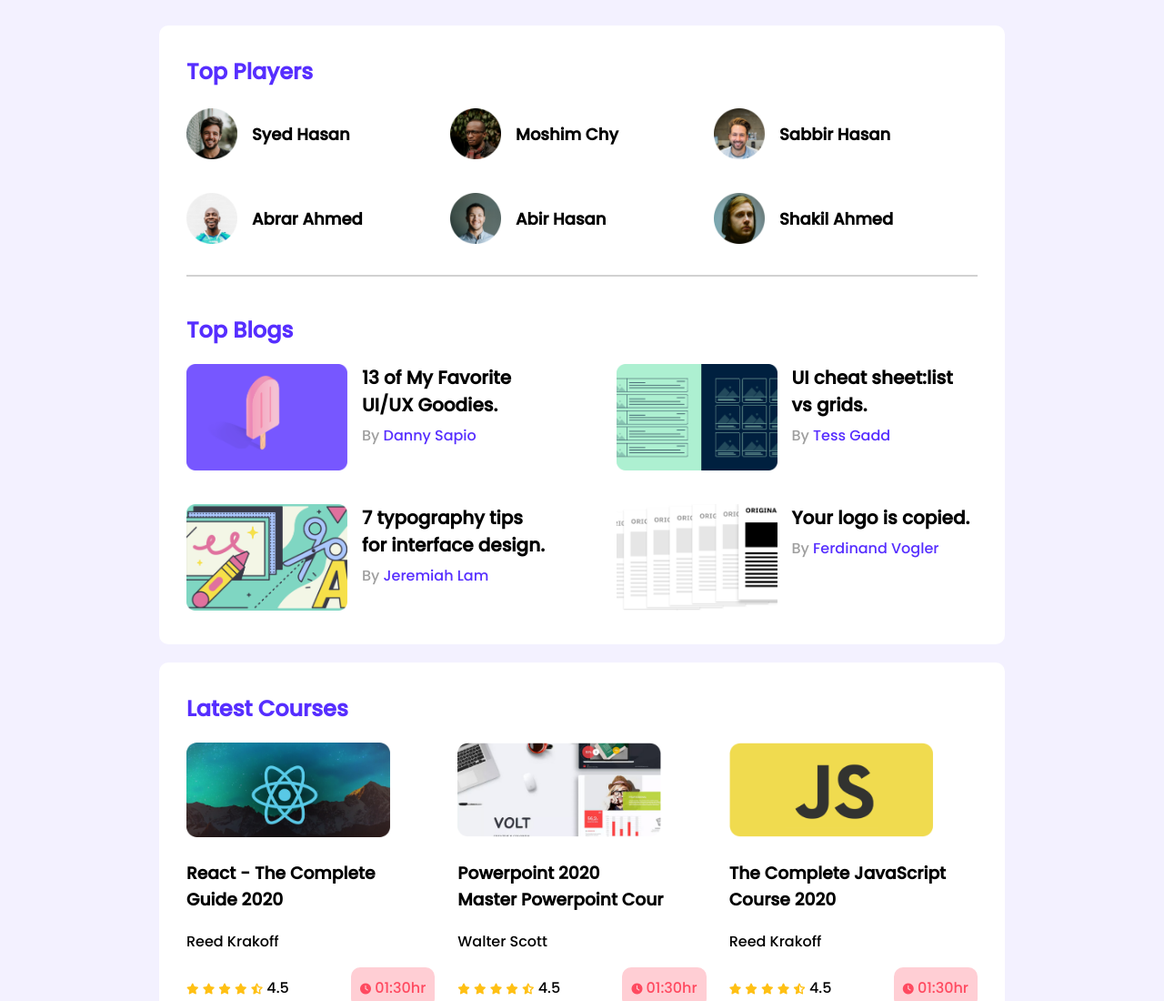
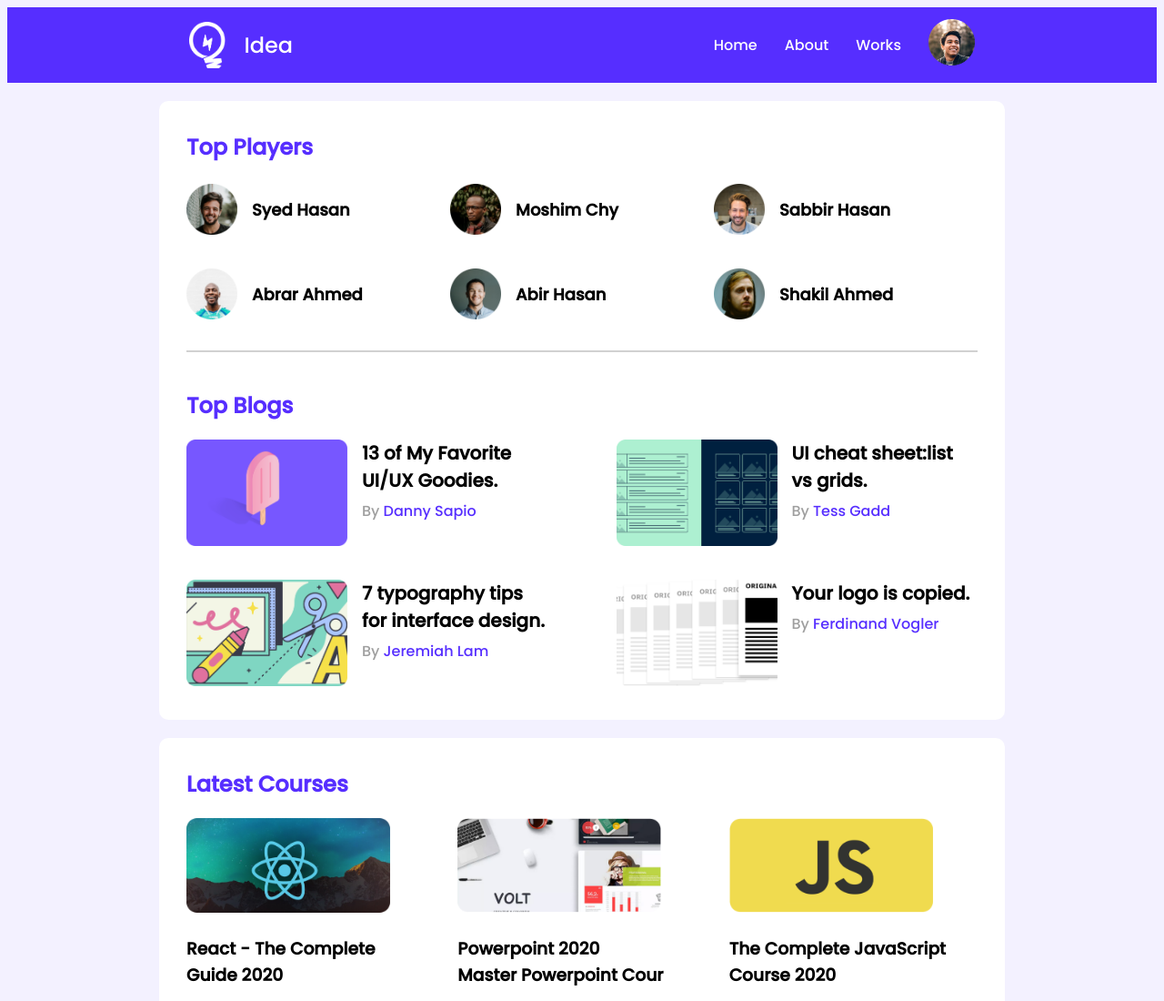
Before and after one commit to pollobkhan/leaderboard, a plain HTML site: page index.html in a window 1280 px wide. Shown: the top 1100 px of the page at 91% size. Drawn offline with Linux system fonts and the light colour scheme.

Commit message:
last-commit

```diff
--- a/index.html
+++ b/index.html
@@ -15,8 +15,19 @@
 
 <body>
     <!-- header start -->
-    <header>
-
+    <header class="header">
+        <nav class="nav">
+            <div class="icon">
+                <img src="images/icons/logo.png" alt="">
+                <p>Idea</p>
+            </div>
+            <div class="last">
+                <a href="">Home</a>
+                <a href="">About</a>
+                <a href="">Works</a>
+                <a href=""><img src="images/icons/profile.png" alt=""></a>
+            </div>
+        </nav>
     </header>
     <!-- header end -->
     <main>
--- a/styles/style.css
+++ b/styles/style.css
@@ -1,5 +1,40 @@
 /* fonts */
 @import url('https://fonts.googleapis.com/css2?family=Poppins:wght@500&display=swap');
+
+/* header */
+.header{
+    background-color: #562EFF;
+    color: white;
+}
+.nav{
+    display: flex;
+    justify-content: space-between;
+    align-items: center;
+    margin-left: 200px;
+    margin-right: 200px;
+}
+.nav a{
+    color: white;
+    text-decoration: none;
+}
+.nav .last{
+    display: flex;
+    align-items: center;
+}
+.nav .last a{
+    margin-left: 30px;
+}
+.icon{
+    font-size: 24px;
+    color: white;
+    display: flex;
+    align-items: center;
+}
+.icon img{
+    width: 40.42px;
+    height: 51px;
+    margin-right: 20px;
+}
 
 /* common styles */
 body{
```
